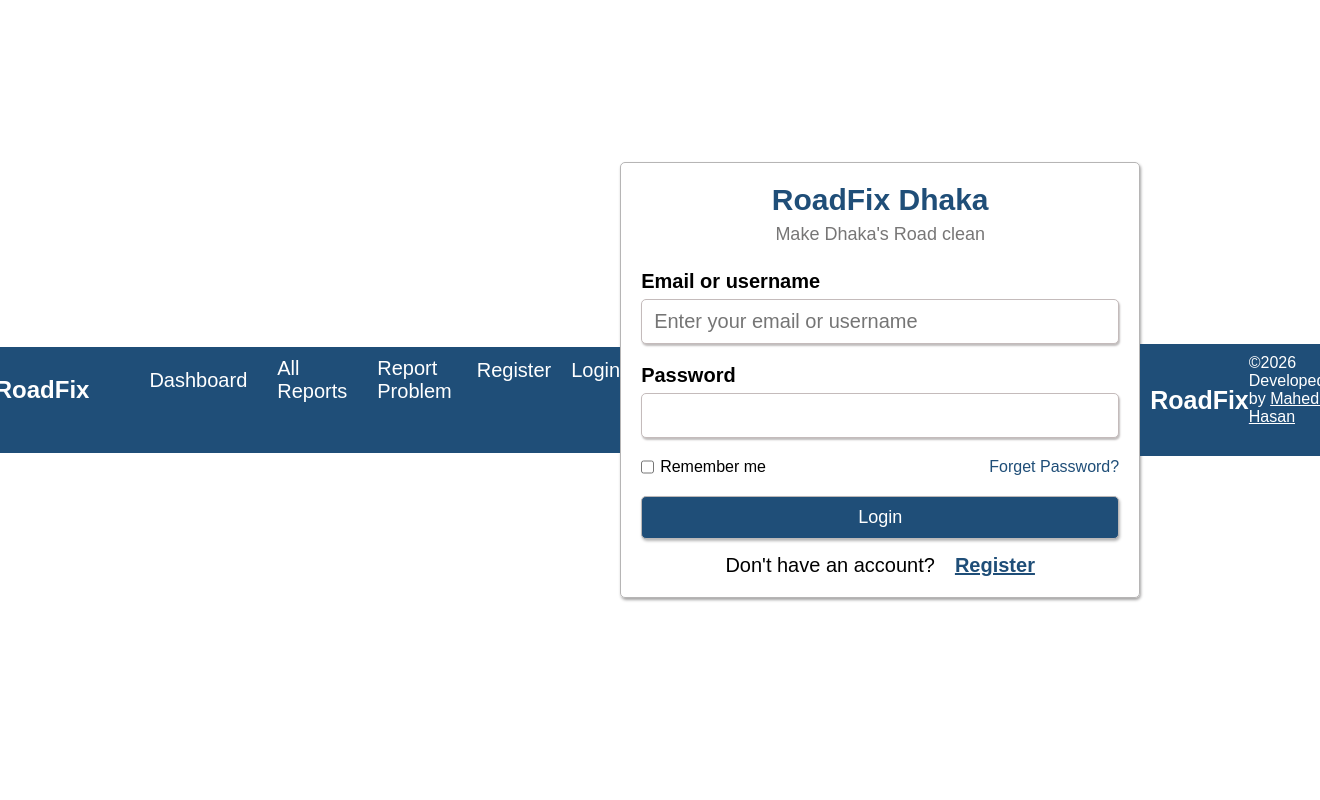
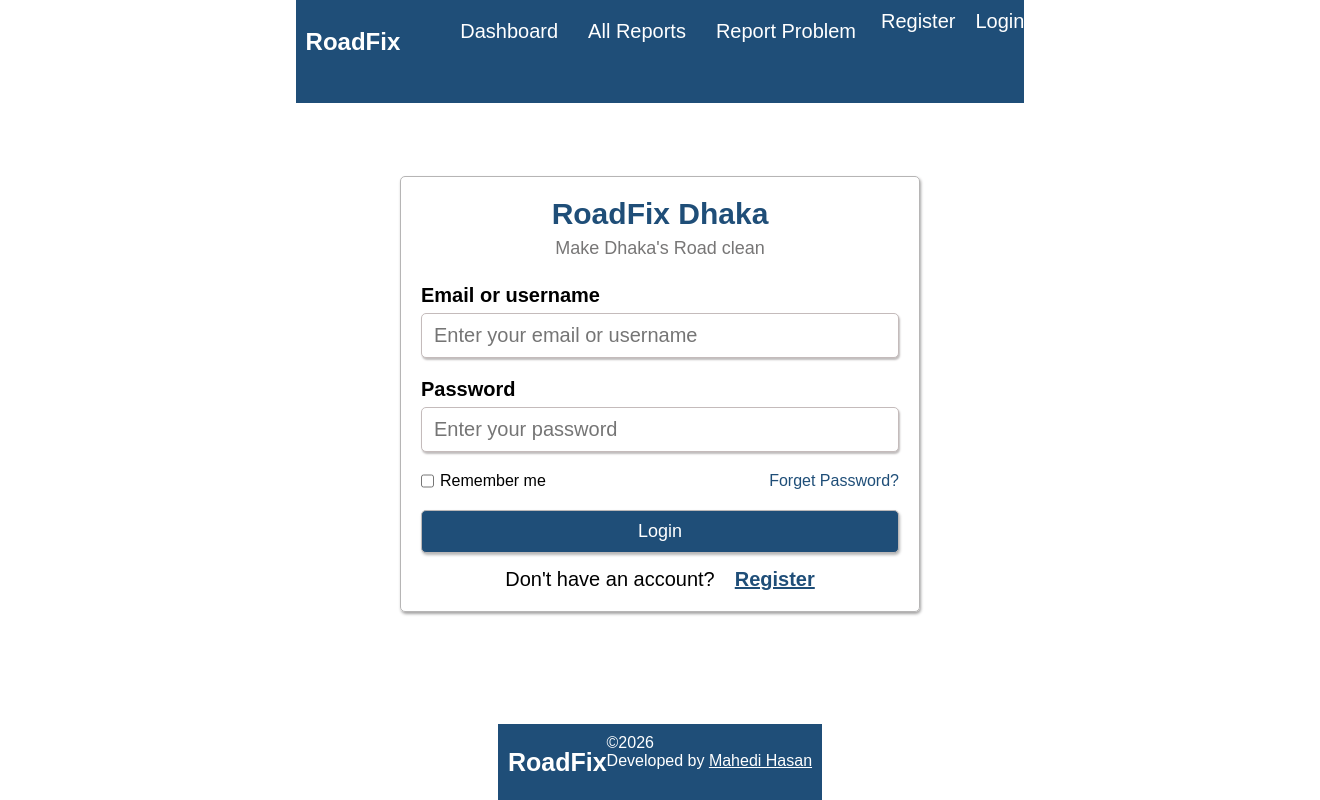
Before and after one commit to mahedi195/RoadFix-Dhaka-Road-Problem-Reporting-System, a Django app: page /accounts/login/ in a window 1320 px wide; the page is wider, and only the part inside the window is pictured. Run offline with Django 5.2, Linux system fonts and the light colour scheme.

Commit message:
login page css error solved

```diff
--- a/templates/login.html
+++ b/templates/login.html
@@ -9,11 +9,20 @@
     <style>
         body {
             margin: 0;
+            min-height: 100vh;
+            display: flex;
+            flex-direction: column;
+            align-items: center;
+        }
+
+        .full_login {
+            flex: 1;
             display: flex;
             align-items: center;
             justify-content: center;
-            min-height: 100vh;
+            width: 100%;
         }
+
 
         .fullForm {
             border: 1px solid rgb(182, 181, 181);
@@ -175,7 +184,7 @@
 
                 <div class="password">
                     <label>Password</label>
-                    <input type="password" class="Enter your password" name="password" required>
+                    <input type="password" placeholder="Enter your password" name="password" required>
                 </div>
 
                 {% if message %}
```
